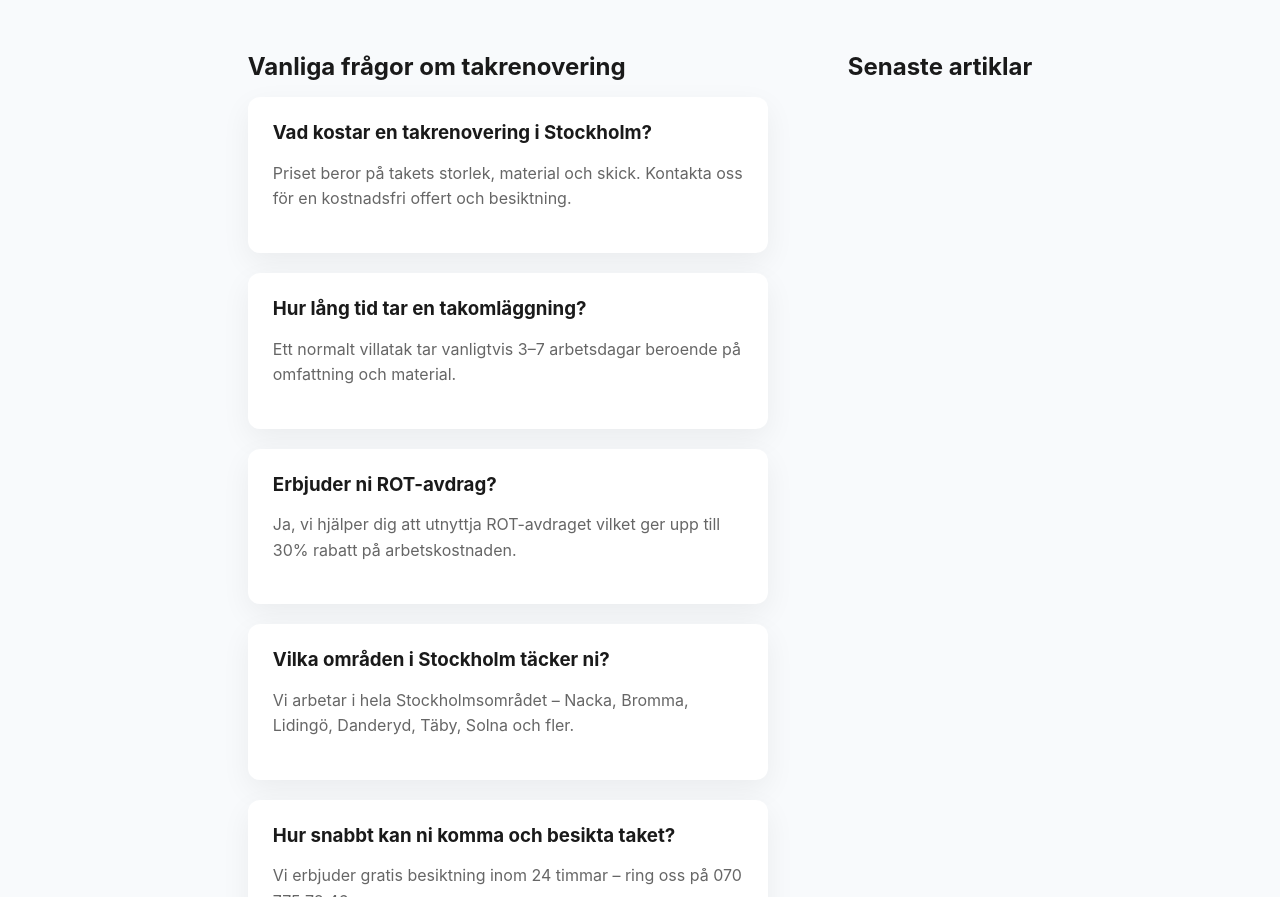
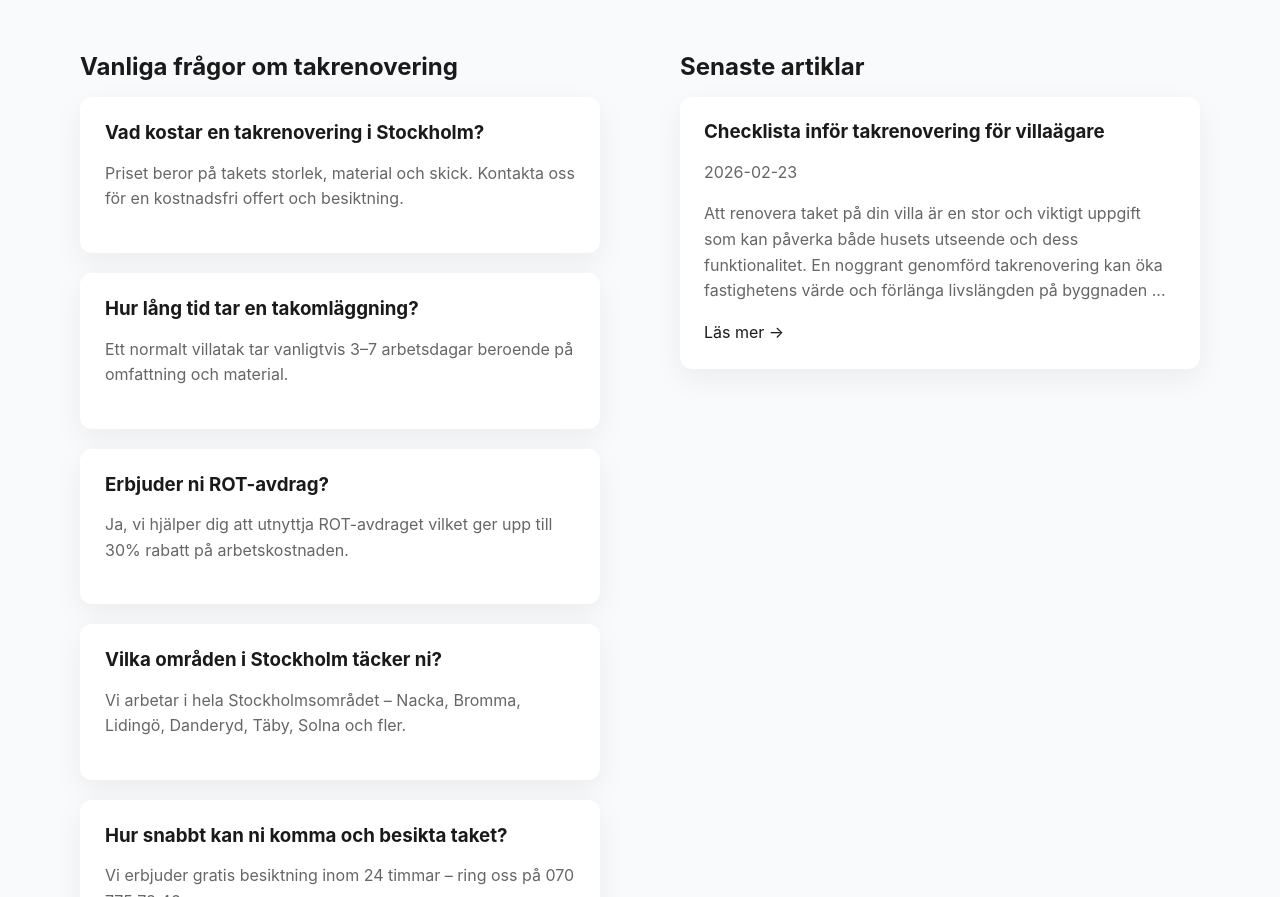
Before and after one commit to alexgeho/tak1, a website built with Vite: page index.html in a window 1280 px wide. Shown: the part 4965-5862 px from the top of the page. Built offline with nearby package versions, Linux system fonts and the light colour scheme; files whose address does not match are found by name.

Commit message:
feat(blog): update homepage

```diff
--- a/index.html
+++ b/index.html
@@ -339,6 +339,14 @@
 
           <ul class="blog-list">
             <!-- BLOG_HOME_START -->
+<li class="blog-item">
+  <h3>
+    <a href="/blog/checklista-infor-takrenovering-for-villaagare.html">Checklista inför takrenovering för villaägare</a>
+  </h3>
+  <p class="blog-date">2026-02-23</p>
+  <p>Att renovera taket på din villa är en stor och viktigt uppgift som kan påverka både husets utseende och dess funktionalitet. En noggrant genomförd takrenovering kan öka fastighetens värde och förlänga livslängden på byggnaden ...</p>
+  <a href="/blog/checklista-infor-takrenovering-for-villaagare.html">Läs mer →</a>
+</li>
 <!-- BLOG_HOME_END -->
           </ul>
 
```
